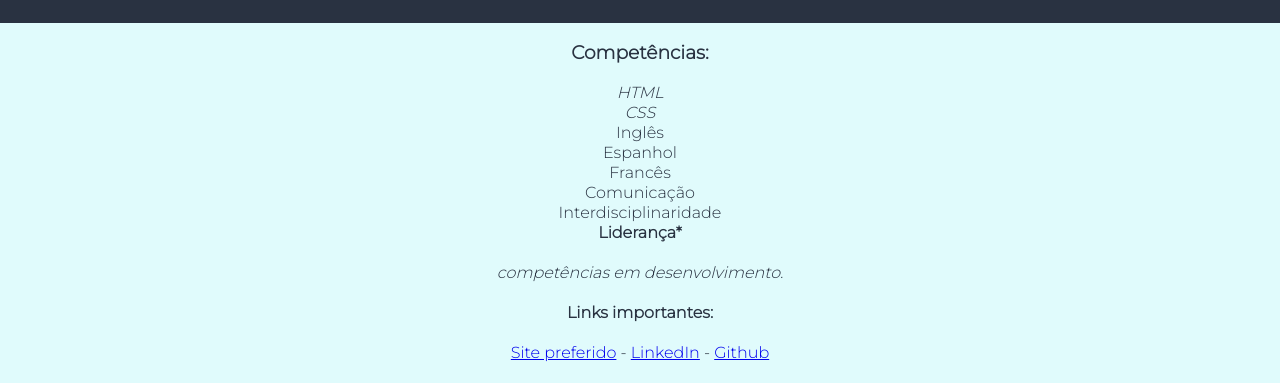
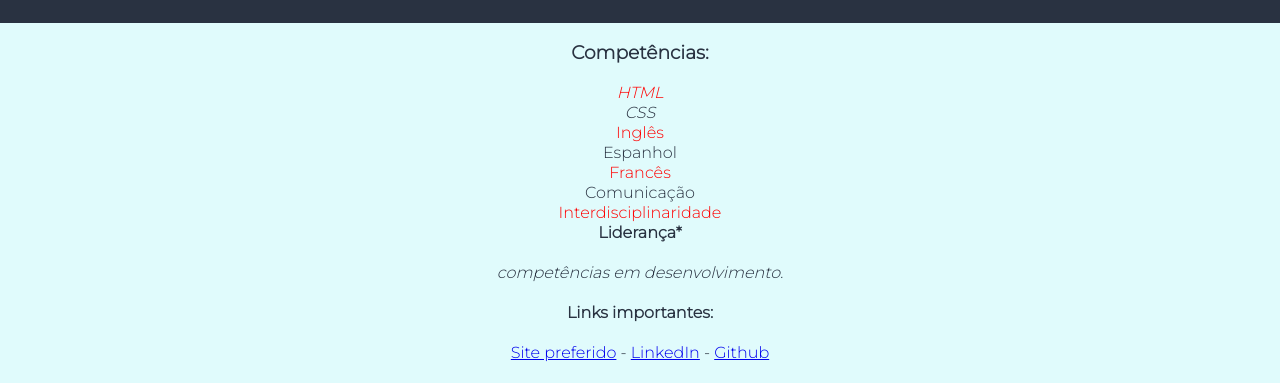
Before and after one commit to ze-tenorio/ze-tenorio.github.io, a plain HTML site: page index.html in a window 1280 px wide. Shown: the part 667-1050 px from the top of the page. Drawn offline with Linux system fonts and the light colour scheme.

Commit message:
Estilizadas competências ímpares da lista

```diff
--- a/index.html
+++ b/index.html
@@ -44,16 +44,18 @@
 
     <!-- <br> -->
 
-    <h3 id="competencias">Competências:</h3>
+    <h3>Competências:</h3>
     <br>
-    <p><em>HTML</em></p>
-    <p><em>CSS</em></p>
-    <p>Inglês</p>
-    <p>Espanhol</p>
-    <p>Francês</p>
-    <p>Comunicação</p>
-    <p>Interdisciplinaridade</p>
-    <p><strong>Liderança*</strong></p>
+    <ul class="habilities">
+        <li><em>HTML</em></p>
+        <li><em>CSS</em></p>
+        <li>Inglês</p>
+        <li>Espanhol</p>
+        <li>Francês</p>
+        <li>Comunicação</p>
+        <li>Interdisciplinaridade</p>
+        <li><strong>Liderança*</strong></p>
+    </ul>
     <br>
     <!-- <p><em>*Uma das habilidades da qual mais me orgulho, pois sinto que é o que imprime maior impacto no meu trabalho e a pela qual sou mais valorizado</em></p> -->
     <p><em>competências em desenvolvimento.</em></p>
--- a/style.css
+++ b/style.css
@@ -14,6 +14,10 @@ body {
 h2 {
     font-weight: 900;
     line-height: 40px;
+}
+
+ul {
+    list-style: none;
 }
 
 .links {
@@ -75,3 +79,7 @@ h2 {
 .header-socials {
     line-height: 30px;
 }
+
+.habilities li:nth-of-type(odd) {
+    color: red;
+}
```
